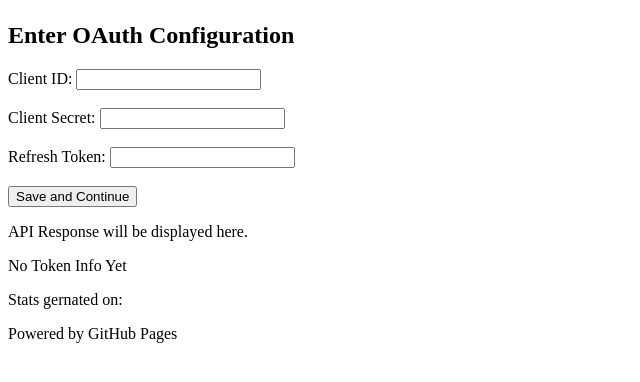
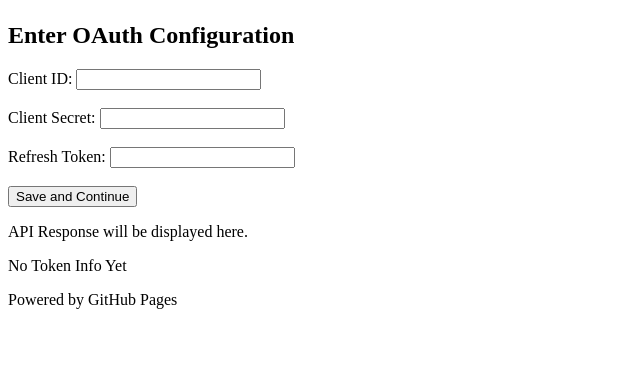
Before and after one commit to horst-h/strava-stats, a plain HTML site: page index.html in a window 1280 px wide. Shown: the part 90-472 px from the top of the page, without its empty margins (0-640 px from the left). Drawn offline with Linux system fonts and the light colour scheme.

Commit message:
minor change to index.html

```diff
--- a/index.html
+++ b/index.html
@@ -28,7 +28,6 @@
         <button id="get-protected-data" style="display: none;">Get Protected Data</button>
         <p id="api-response">API Response will be displayed here.</p>
         <p id="token-info">No Token Info Yet</p>
-        <div>Stats gernated on: <span id="date_time"></span></div>
     </main>
 
         <!-- Div to display the running stats -->
```
